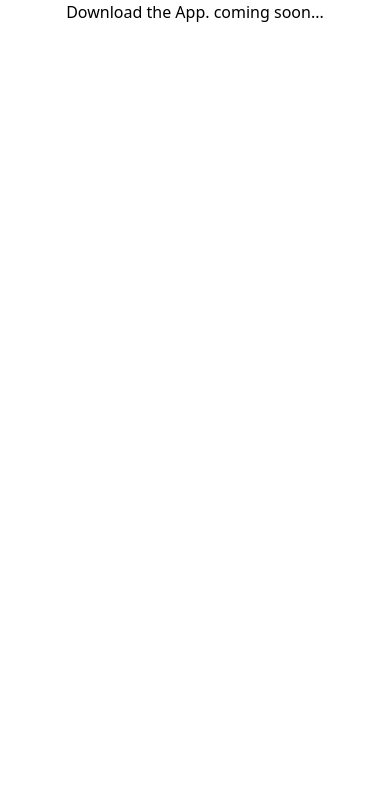
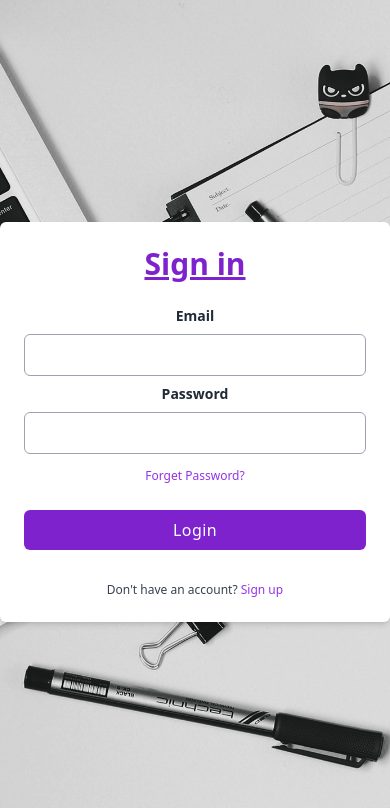
Before and after one commit to VJBano/quiz_app, a React (Vite) app: page / in a window 390 px wide. Shown: the top 808 px of the page. Built offline with nearby package versions, Linux system fonts and the light colour scheme.

Commit message:
add: device agent

```diff
--- a/src/App.tsx
+++ b/src/App.tsx
@@ -4,11 +4,13 @@ import './App.css'
 import Router from './routes/Router';
 import { ScreenDimensionProps } from './models/screen_types';
 import { debounce } from 'lodash';
+import { isMobileDevice } from './services/detect_mobile';
 
 function App() {
 
+  const [mobile, setMobile] = useState(false)
+
   const [screenSize, setScreenSize] = useState<ScreenDimensionProps>({width:window.innerWidth, height:window.innerHeight})
-  const [mobile, setMobile] = useState(false)
 
   useEffect(() => {
 
@@ -26,17 +28,13 @@ function App() {
 
   useEffect(() => {
 
-    if(screenSize.height < 500 || screenSize.width < 500 ){
-          setMobile(true)
-    } else {
-          setMobile(false)
-    }
+    setMobile(isMobileDevice())
+
   },[screenSize])
 
   return (
     <div className="App ">
       {mobile? <h1>Download the App. coming soon... </h1>: <Router/>}
-
     </div>
   )
 }
--- /dev/null
+++ b/src/services/detect_mobile.ts
@@ -0,0 +1,8 @@
+
+export const isMobileDevice = () => {
+
+const userAgent = window.navigator.userAgent;
+const mobileDeviceRegex = /Android|webOS|iPhone|iPad|iPod|BlackBerry|IEMobile|Opera Mini/i;
+
+  return mobileDeviceRegex.test(userAgent);
+}
```
